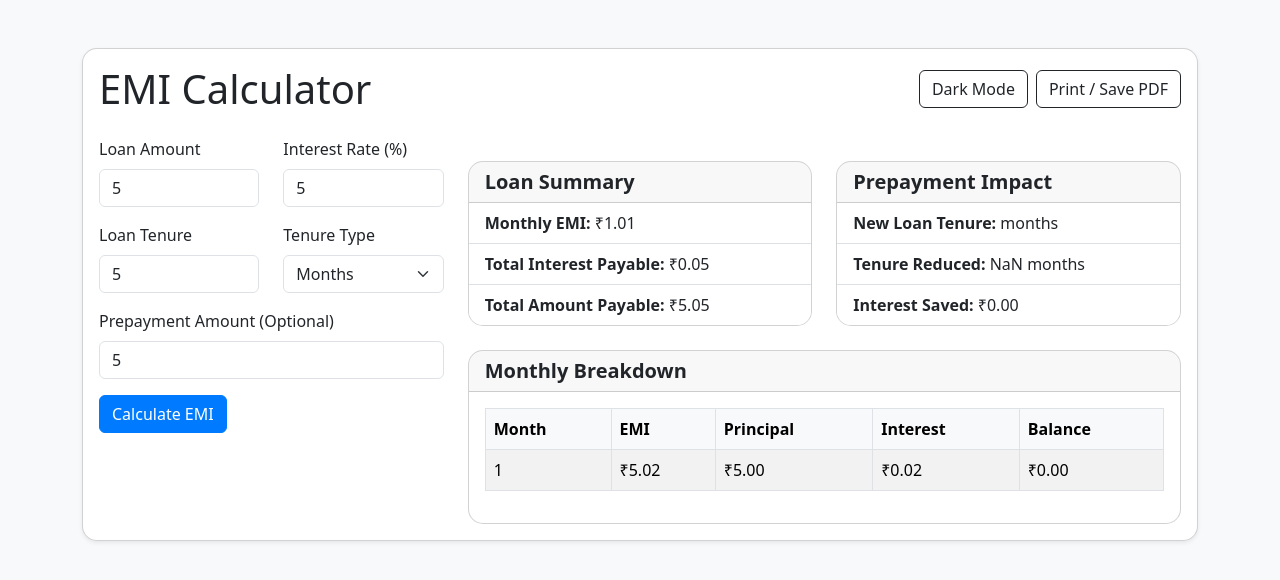
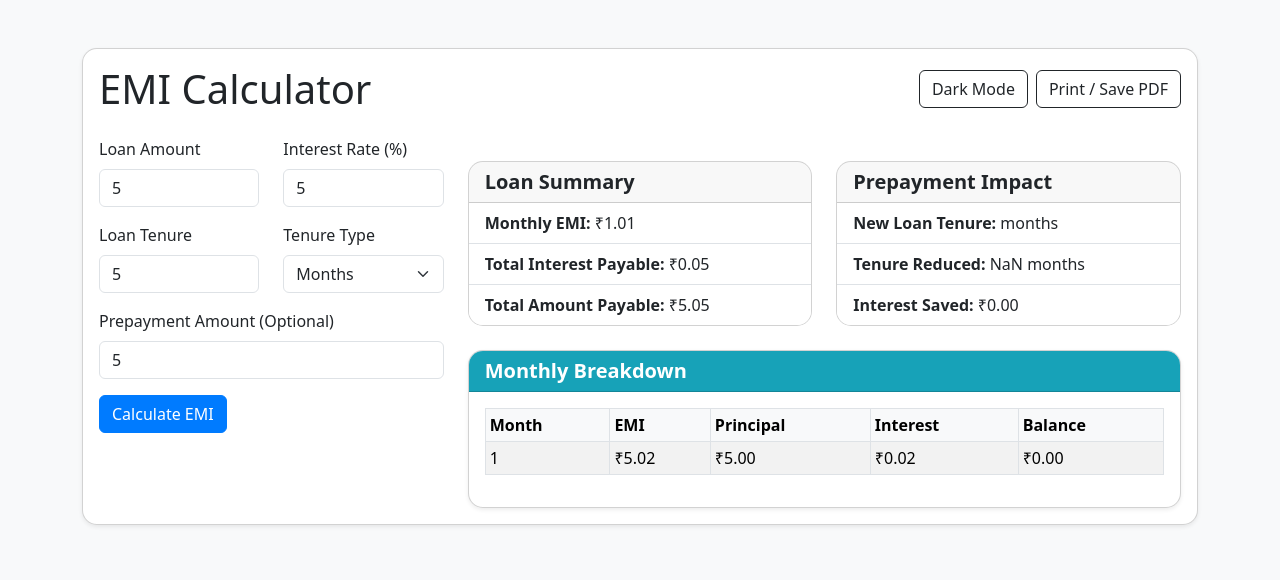
Before and after one commit to KartikLabhshetwar/EMI-Calculator, a React (Vite) app in the folder emi-calculator/: page / in a window 1280 px wide. Both pictures are taken after typing "5", "5", "5", "5" into the empty fields and a click on the button "Calculate EMI". Shown: the top 580 px of the page. Built offline with nearby package versions, Linux system fonts and the light colour scheme.

Commit message:
Update MonthlyBreakdown.jsx

```diff
--- a/emi-calculator/src/components/MonthlyBreakdown.jsx
+++ b/emi-calculator/src/components/MonthlyBreakdown.jsx
@@ -1,8 +1,8 @@
 import { useState } from 'react';
 import { Table, Button, Card } from 'react-bootstrap';
-import { generateMonthlyBreakdown } from '../utils/Calculations';
+import { generateMonthlyBreakdown } from '../utils/calculations';
 
-const MonthlyBreakdown = ({ loanAmount, interestRate, loanTenure, prepaymentAmount }) => {
+const MonthlyBreakdown = ({ loanAmount, interestRate, loanTenure, prepaymentAmount, isDarkMode }) => {
   const [showAll, setShowAll] = useState(false);
   const breakdown = generateMonthlyBreakdown(loanAmount, interestRate, loanTenure, prepaymentAmount);
 
@@ -13,11 +13,12 @@ const MonthlyBreakdown = ({ loanAmount, interestRate, loanTenure, prepaymentAmou
   const displayedBreakdown = showAll ? breakdown : breakdown.slice(0, 12);
 
   return (
-    <Card className="mt-4">
-      <Card.Header as="h5">Monthly Breakdown</Card.Header>
+    <Card className={`mt-4 shadow-sm ${isDarkMode ? 'bg-dark text-white' : ''}`}>
+      <Card.Header as="h5" className={isDarkMode ? 'bg-secondary text-white' : 'bg-info text-white'}>Monthly Breakdown</Card.Header>
       <Card.Body>
-        <Table striped bordered hover responsive>
-          <thead>
+        <div className="table-responsive">
+          <Table striped bordered hover size="sm" className={`monthly-breakdown-table ${isDarkMode ? 'table-dark' : ''}`}>
+            <thead className={isDarkMode ? 'thead-dark' : ''}>
               <tr>
                 <th>Month</th>
                 <th>EMI</th>
@@ -38,8 +39,9 @@ const MonthlyBreakdown = ({ loanAmount, interestRate, loanTenure, prepaymentAmou
               ))}
             </tbody>
           </Table>
+        </div>
         {breakdown.length > 12 && (
-          <Button variant="primary" onClick={() => setShowAll(!showAll)}>
+          <Button variant={isDarkMode ? "outline-light" : "outline-primary"} onClick={() => setShowAll(!showAll)} className="mt-3">
             {showAll ? 'Show Less' : 'Show All'}
           </Button>
         )}
```
Lines whose indentation alone changed are shown as unchanged.
